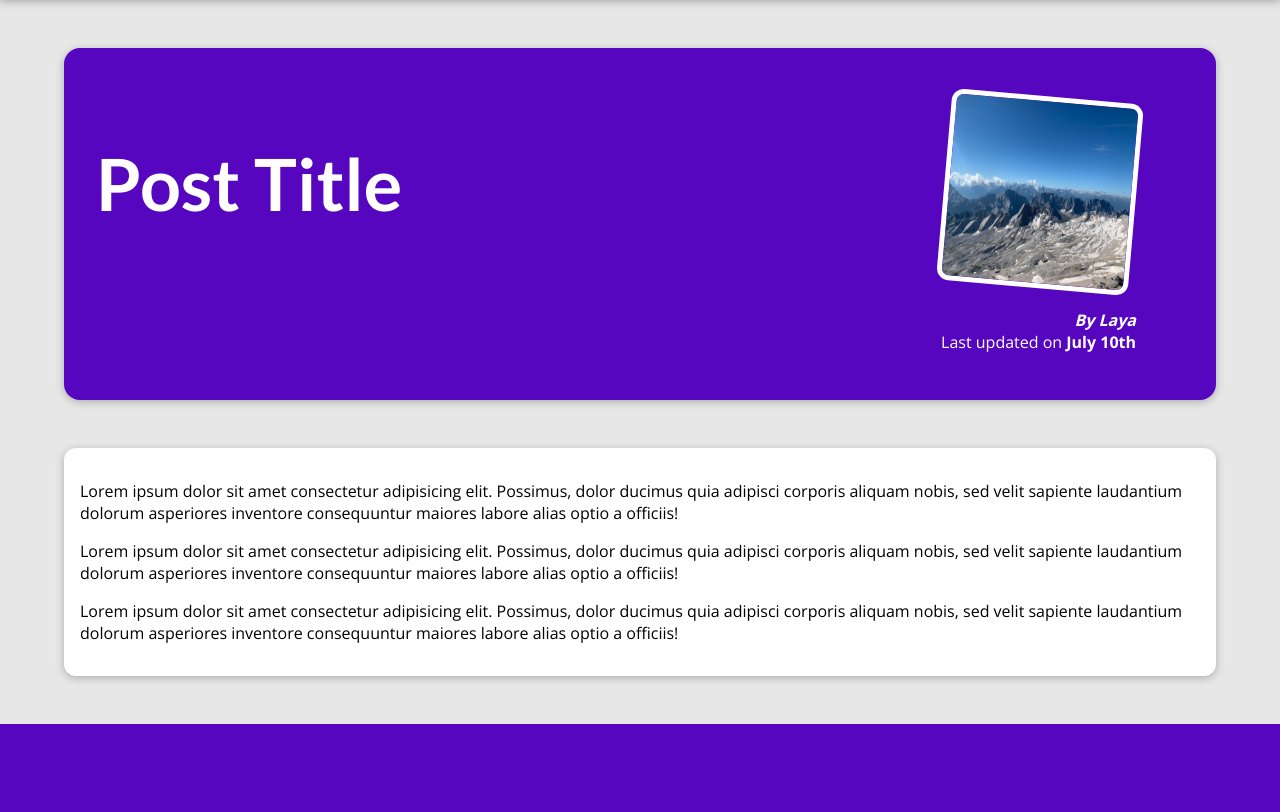
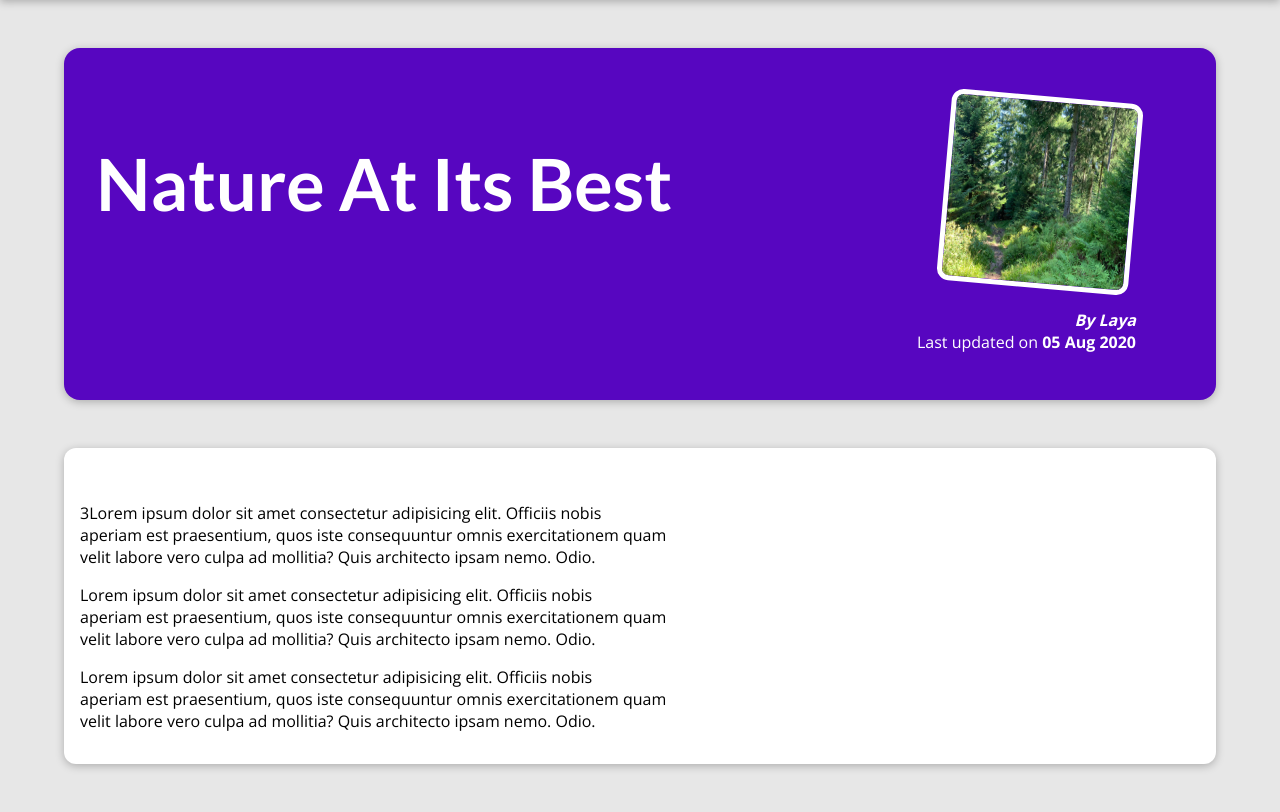
Before and after one commit to layaaugustine/Blogging-Site, a Django app: page /posts/into-the-woods in a window 1280 px wide. Shown: the part 80-892 px from the top of the page. Before the commit the page ends 804 px from the top, so only its background shows below. Run offline with Django 4.2, Linux system fonts and the light colour scheme.

Commit message:
templates modified

```diff
--- a/blog/static/blog/post.css
+++ b/blog/static/blog/post.css
@@ -15,8 +15,8 @@
   .post a:hover,
   .post a:active {
     transform: scale(1.1);
-    background-color: #f2f4f6;
-    color: white;
+    background-color: #137eea;
+    color: black;
 
   }
 
--- a/blog/templates/blog/index.html
+++ b/blog/templates/blog/index.html
@@ -28,7 +28,9 @@
     <section id="latest-posts">
         <h2>My Latest Thoughts</h2>
         <ul>
+            {% for post in posts %}
             {% include 'blog/includes/post.html' %}
+            {% endfor %}
         </ul>
     </section>
 
--- a/blog/templates/blog/post-detail.html
+++ b/blog/templates/blog/post-detail.html
@@ -3,7 +3,7 @@
 {% load static %}
 
 {% block title %}
-    This Post Title
+    {{postt.title}}
 {% endblock %}
 
 {% block css_files %}
@@ -16,34 +16,20 @@
 {% block content %}
 
     <section id="summary">
-        <h2>Post Title</h2>
+
+        <h2>{{postt.title}}</h2>
+
         <article>
-            <img src="{% static 'blog/images/mountains.jpg' %}" alt="Post Title"/>
-            <address>By Laya</address>
+            <img src="{% static 'blog/images/'|add:postt.image %}" alt="{{ postt.title }}"/>
+            <address>By {{ postt.author }}</address>
             <div>
-                Last updated on <time>July 10th</time>
+                Last updated on <time>{{ postt.date|date:"d M Y" }}</time>
             </div>
         </article>
     </section>
 
     <main>
-        <p>
-            Lorem ipsum dolor sit amet consectetur adipisicing elit. Possimus,
-            dolor ducimus quia adipisci corporis aliquam nobis,
-            sed velit sapiente laudantium dolorum asperiores inventore consequuntur maiores labore alias optio a officiis!
-        </p>
-
-        <p>
-            Lorem ipsum dolor sit amet consectetur adipisicing elit. Possimus,
-            dolor ducimus quia adipisci corporis aliquam nobis,
-            sed velit sapiente laudantium dolorum asperiores inventore consequuntur maiores labore alias optio a officiis!
-        </p>
-
-        <p>
-            Lorem ipsum dolor sit amet consectetur adipisicing elit. Possimus,
-            dolor ducimus quia adipisci corporis aliquam nobis,
-            sed velit sapiente laudantium dolorum asperiores inventore consequuntur maiores labore alias optio a officiis!
-        </p>
+        {{ postt.content|linebreaks }}
     </main>
 
 {% endblock %}
--- a/blog/views.py
+++ b/blog/views.py
@@ -1,7 +1,7 @@
 from django.shortcuts import render
 from datetime import date
 # Create your views here.
-posts = [
+all_posts = [
     {
         "slug": "hike-in-the-mountains",
         "image": "mountains.jpg",
@@ -10,7 +10,7 @@ posts = [
         "title": "Mountain Hiking",
         "excerpt": "There's nothing like the views you get when hiking in the mountains! And I wasn't even prepared for what happened whilst I was enjoying the view!",
         "content": """
-          Lorem ipsum dolor sit amet consectetur adipisicing elit. Officiis nobis
+          1Lorem ipsum dolor sit amet consectetur adipisicing elit. Officiis nobis
           aperiam est praesentium, quos iste consequuntur omnis exercitationem quam
           velit labore vero culpa ad mollitia? Quis architecto ipsam nemo. Odio.
 
@@ -31,7 +31,7 @@ posts = [
         "title": "Programming Is Great!",
         "excerpt": "Did you ever spend hours searching that one error in your code? Yep - that's what happened to me yesterday...",
         "content": """
-          Lorem ipsum dolor sit amet consectetur adipisicing elit. Officiis nobis
+          2Lorem ipsum dolor sit amet consectetur adipisicing elit. Officiis nobis
           aperiam est praesentium, quos iste consequuntur omnis exercitationem quam
           velit labore vero culpa ad mollitia? Quis architecto ipsam nemo. Odio.
 
@@ -52,7 +52,7 @@ posts = [
         "title": "Nature At Its Best",
         "excerpt": "Nature is amazing! The amount of inspiration I get when walking in nature is incredible!",
         "content": """
-          Lorem ipsum dolor sit amet consectetur adipisicing elit. Officiis nobis
+          3Lorem ipsum dolor sit amet consectetur adipisicing elit. Officiis nobis
           aperiam est praesentium, quos iste consequuntur omnis exercitationem quam
           velit labore vero culpa ad mollitia? Quis architecto ipsam nemo. Odio.
 
@@ -67,12 +67,23 @@ posts = [
     }
 ]
 
+def get_date(post):
+    return post['date']
+
+
+
 def starting_page(request):
-    return render(request,'blog/index.html')
+    sorted_posts = sorted(all_posts, key=get_date)
+    latest_posts = sorted_posts[-3:]
+    return render(request,'blog/index.html', {"posts":latest_posts})
 
 
 def posts(request):
-    return render(request,'blog/all-post.html')
+
+    return render(request,'blog/all-post.html',{"all_posts":all_posts})
 
 def post_detail(request,slug):
-    return render(request,'blog/post-detail.html')
+    identified_post = next(postz for postz in all_posts if postz['slug'] == slug)
+    return render(request,'blog/post-detail.html',{
+        "postt": identified_post
+    })
```
Also changed, not shown: blog/templates/blog/all-post.html (+2 -6 lines), blog/templates/blog/includes/post.html (+4 -4 lines).
